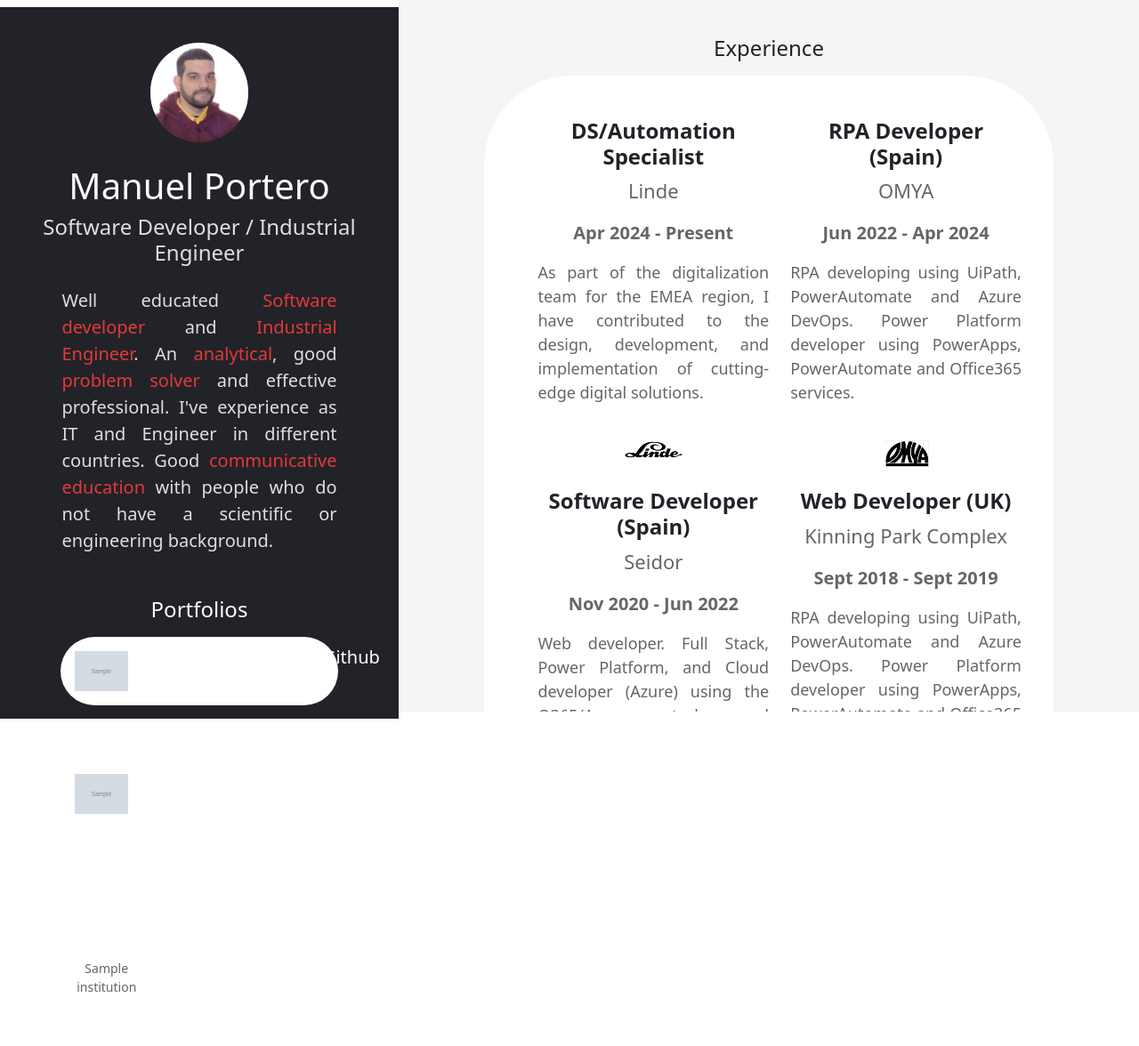
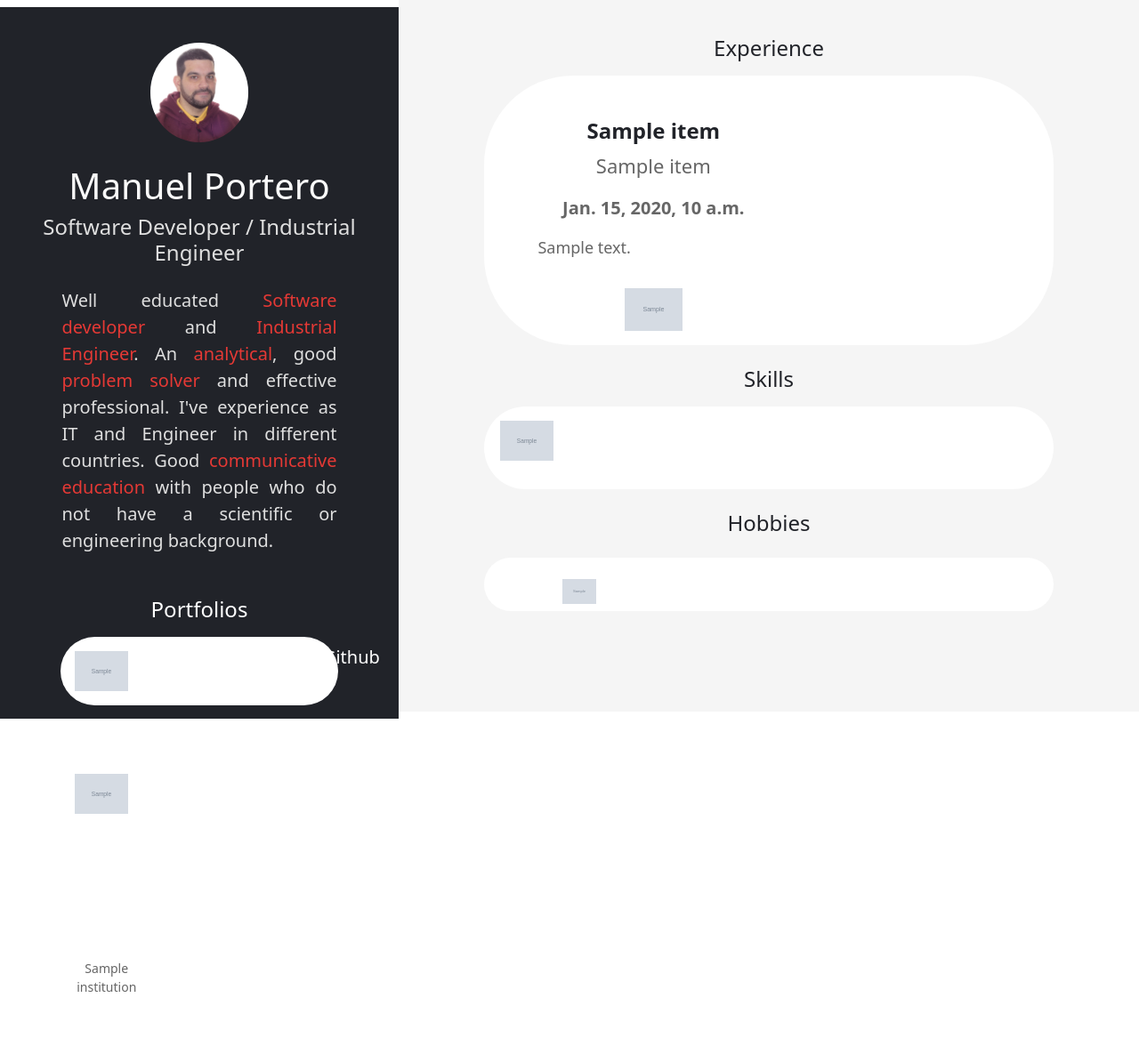
Before and after one commit to SteelTitansax/professional-portfolio-mpl-webapp, a Django app: template professional_portfolio/portfolio_webapp/templates/home.html in a window 1280 px wide. Shown: the whole page at 89% size. Run offline with Django 5.2, Linux system fonts and the light colour scheme; the template is opened without the code that fills it: most values are stand-ins (such as "Sample title", 1, 10 or a date in 2020); grey boxes marked "Sample" are stand-in pictures.

Commit message:
code refactoring home.html

```diff
--- a/professional_portfolio/portfolio_webapp/templates/home.html
+++ b/professional_portfolio/portfolio_webapp/templates/home.html
@@ -6,94 +6,37 @@
 <h4 class="text-center mb-3"><bold>Experience</bold></h4>
 <div class="experience-section container bg-white pt-5 ml-2 mb-4 rounded">
     <div class="row">
+        {% for item in sections.experiences.experiences %}
         <div class="col-md-6 text-center mb-3">
-            <h5 class="experience-title">DS/Automation Specialist</h5>
-            <p class="experience-subtitle">Linde</p>
-            <p class="experience-date">Apr 2024 - Present</p>
-            <p class="experience-body">As part of the digitalization team for the EMEA region, I have contributed to the design, development, and implementation of cutting-edge digital solutions.</p>
-            <img class="pt-3 experience-image" data-bs-toggle="tooltip" title="Check company" src="{% static 'img/Linde_logo.png' %}"/>
+            <h5 class="experience-title">{{ item.title }}</h5>
+            <p class="experience-subtitle">{{ item.subtitle }}</p>
+            <p class="experience-date">{{ item.date }}</p>
+            <p class="experience-body">{{ item.description }}</p>
+            <img class="pt-3 experience-image" data-bs-toggle="tooltip" title="{{ item.tooltip }}" src="{% static item.image_path %}"/>
         </div>
-
-        <div class="col-md-6 text-center mb-3">
-            <h5 class="experience-title">RPA Developer (Spain)</h5>
-            <p class="experience-subtitle">OMYA</p>
-            <p class="experience-date">Jun 2022 - Apr 2024</p>
-            <p class="experience-body">RPA developing using UiPath, PowerAutomate and Azure DevOps. Power Platform developer using PowerApps, PowerAutomate and Office365 services.</p>
-            <img class="pt-3 experience-image" data-bs-toggle="tooltip" title="Check company" src="{% static 'img/OMYA_logo.jpg' %}"/>
-        </div>
-
-        <div class="col-md-6 text-center mb-3">
-            <h5 class="experience-title">Software Developer (Spain)</h5>
-            <p class="experience-subtitle">Seidor</p>
-            <p class="experience-date">Nov 2020 - Jun 2022</p>
-            <p class="experience-body">Web developer. Full Stack, Power Platform, and Cloud developer (Azure) using the O365/Azure stack and JavaScript, Python, and C# as main languages.</p>
-            <img class="pt-2 experience-image" data-bs-toggle="tooltip" title="Check company" src="{% static 'img/seidor_logo.png' %}"/>
-        </div>
-
-        <div class="col-md-6 text-center">
-            <h5 class="experience-title">Web Developer (UK)</h5>
-            <p class="experience-subtitle">Kinning Park Complex</p>
-            <p class="experience-date">Sept 2018 - Sept 2019</p>
-            <p class="experience-body">RPA developing using UiPath, PowerAutomate and Azure DevOps. Power Platform developer using PowerApps, PowerAutomate and Office365 services.</p>
-            <img class="experience-image " data-bs-toggle="tooltip" title="Check company" src="{% static 'img/kinning_park_complex_logo.jpeg' %}"/>
-        </div>
+        {% endfor %}
     </div>
 </div>
 
 <h4 class="text-center mb-3 mt-3"><bold>Skills</bold></h4>
 <div class="education-section container bg-white p-2 rounded">
     <div class="row">
+        {% for skill in sections.skills.skills %}
         <div class="col-md-2 text-center mt-2 mb-4">
-            <img class="navbar-icons" data-bs-toggle="tooltip" title="Check skill" src="{% static 'img/javascript.png' %}"/>
+            <img class="navbar-icons" data-bs-toggle="tooltip" title="{{ skill.tooltip }}" src="{% static skill.image_path %}"/>
         </div>
-        <div class="col-md-2 text-center mt-2 mb-4">
-            <img class="navbar-icons" data-bs-toggle="tooltip" title="Check skill" src="{% static 'img/python_logo.png' %}"/>
-        </div>
-        <div class="col-md-2 text-center mt-2 mb-4">
-            <img class="navbar-icons" data-bs-toggle="tooltip" title="Check skill" src="{% static 'img/c_sharp.png' %}"/>
-        </div>
-        <div class="col-md-2 text-center mt-2 mb-4">
-            <img class="navbar-icons" data-bs-toggle="tooltip" title="Check skill" src="{% static 'img/visual_basic.png' %}"/>
-        </div>
-        <div class="col-md-2 text-center mb-4">
-            <img class="navbar-icons" data-bs-toggle="tooltip" title="Check skill" src="{% static 'img/power_platform_logo.png' %}"/>
-        </div>
-        <div class="col-md-2 text-center mb-4">
-            <img class="navbar-icons" data-bs-toggle="tooltip" title="Check skill" src="{% static 'img/uipath_logo.jpeg' %}"/>
-        </div>
-        <div class="col-md-2 text-center mb-4">
-            <img class="navbar-icons" data-bs-toggle="tooltip" title="Check skill" src="{% static 'img/azure_logo.png' %}"/>
-        </div>
-        <div class="col-md-2 text-center mb-4">
-            <img class="navbar-icons" data-bs-toggle="tooltip" title="Check skill" src="{% static 'img/afunction_logo.png' %}"/>
-        </div>
-        <div class="col-md-2 text-center mb-4">
-            <img class="navbar-icons" data-bs-toggle="tooltip" title="Check skill" src="{% static 'img/cognitive_services_logo.jpg' %}"/>
-        </div>
-        <div class="col-md-2 text-center mb-4">
-            <img class="navbar-icons" data-bs-toggle="tooltip" title="Check skill" src="{% static 'img/open_ai_logo.jpg' %}"/>
-        </div>
-        <div class="col-md-2 text-center mb-4">
-            <img class="navbar-icons" data-bs-toggle="tooltip" title="Check skill" src="{% static 'img/azure_bot_framework_logo.png' %}"/>
-        </div>
-        <div class="col-md-2 text-center mb-4">
-            <img class="navbar-icons" data-bs-toggle="tooltip" title="Check skill" src="{% static 'img/mathematic_logo.jpg' %}"/>
-        </div>
+        {% endfor %}
     </div>
 </div>
 
 <h4 class="text-center mb-4 mt-4"><bold>Hobbies</bold></h4>
 <div class="education-section container bg-white  rounded">
     <div class="row">
+        {% for hobby in sections.hobbies.hobbies %}
         <div class="col-md-4 text-center mb-2">
-            <img width="10%" class="pt-4" data-bs-toggle="tooltip" title="Check hobby" src="{% static 'img/arduino_logo.png' %}"/>
+            <img width="10%" class="pt-4" data-bs-toggle="tooltip" title="{{ hobby.tooltip }}" src="{% static hobby.image_path %}"/>
         </div>
-        <div class="col-md-4 text-center mb-2">
-            <img width="10%" class="pt-1" data-bs-toggle="tooltip" title="Check hobby" src="{% static 'img/3d_printing_logo.jpg' %}"/>
-        </div>
-        <div class="col-md-4 text-center mb-2">
-            <img width="10%" class="pt-3" data-bs-toggle="tooltip" title="Check hobby" src="{% static 'img/languages_logo.jpg' %}"/>
-        </div>
+        {% endfor %}
     </div>
 </div>
 
```
Also changed, not shown: professional_portfolio/data/experiences.json (added, +36 -0 lines), professional_portfolio/data/hobbies.json (added, +16 -0 lines), professional_portfolio/data/skills.json (added, +52 -0 lines), professional_portfolio/portfolio_webapp/views.py (+6 -1 lines).
